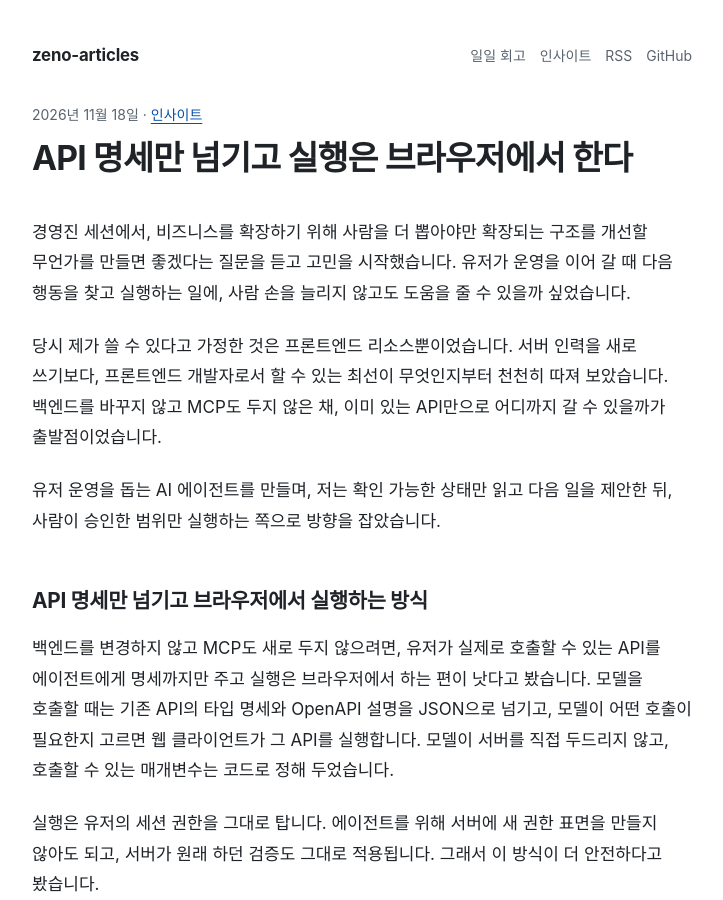
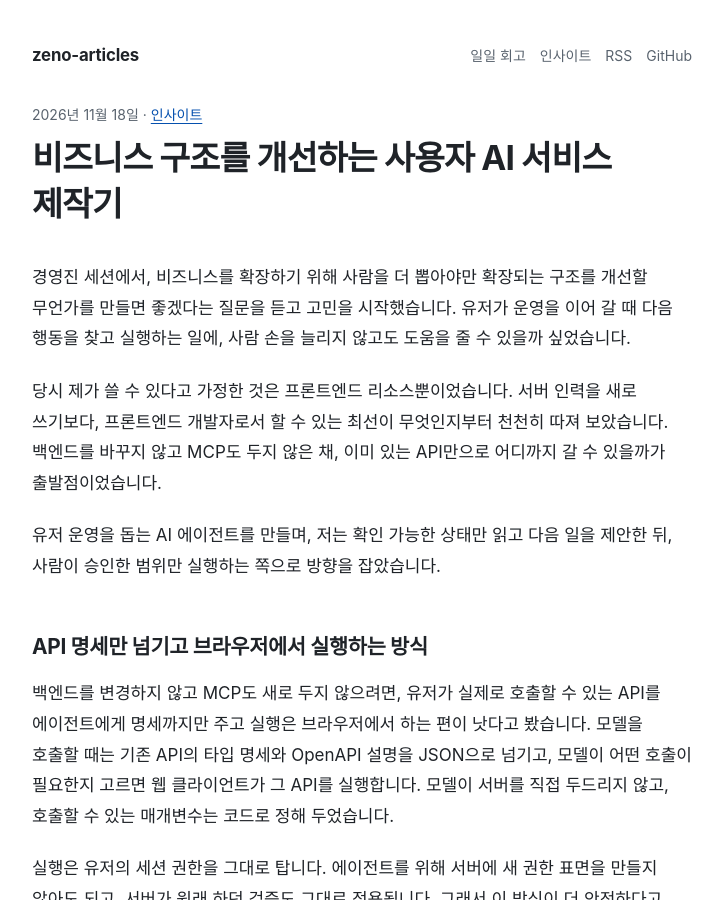
Before and after one commit to zeno0505/dev-articles, a Jekyll site: the page built from _posts/2026-11-18-api-spec-in-the-browser.md, in a window 1280 px wide and 900 px high. Shown: the whole window, without its empty margins (278-1001 px from the left). Built offline with Jekyll 4.4.1, drawn with Linux system fonts in a browser that asks for light colours; some web fonts are replaced.

Commit message:
인사이트 글 제목 변경: 비즈니스 구조를 개선하는 사용자 AI 서비스 제작기 (#33)

```diff
--- a/_posts/2026-11-18-api-spec-in-the-browser.md
+++ b/_posts/2026-11-18-api-spec-in-the-browser.md
@@ -1,5 +1,5 @@
 ---
-title: "API 명세만 넘기고 실행은 브라우저에서 한다"
+title: "비즈니스 구조를 개선하는 사용자 AI 서비스 제작기"
 date: 2026-11-18
 categories: [인사이트]
 description: "서버 인력 없이 프론트엔드만으로, 유저 운영을 돕는 에이전트에 API 명세만 넘기고 실행은 브라우저에서 하게 두며, 사람에게 필요한 판단 근거를 지침으로 쓰기로 했습니다."
```
